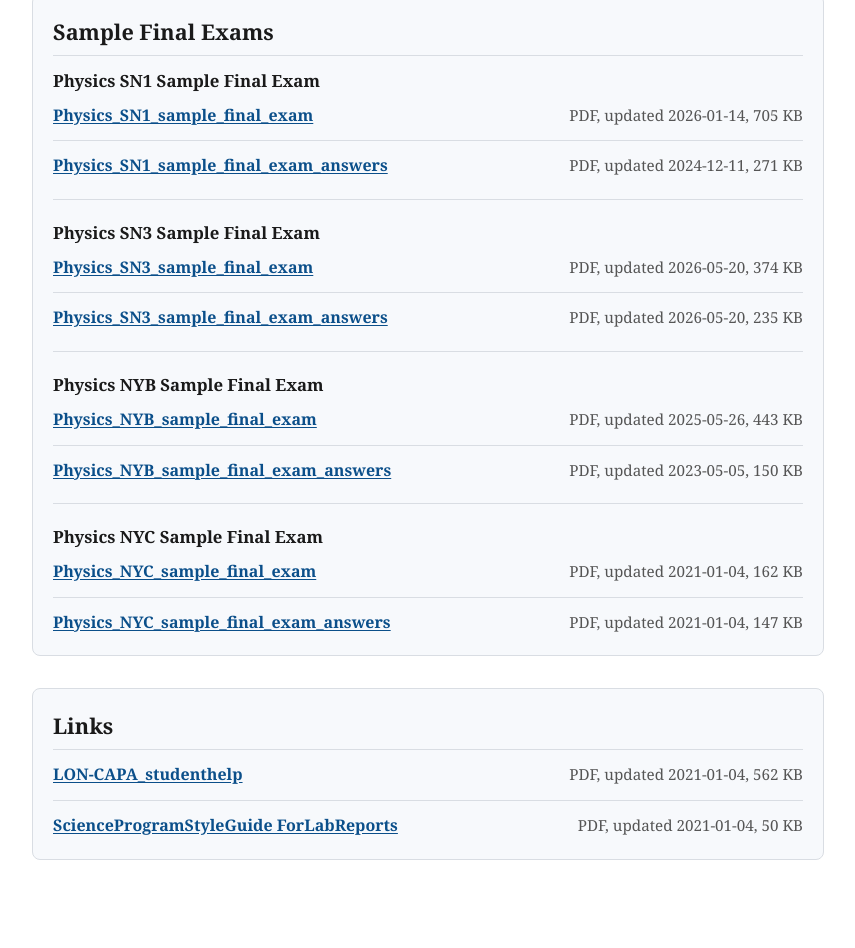
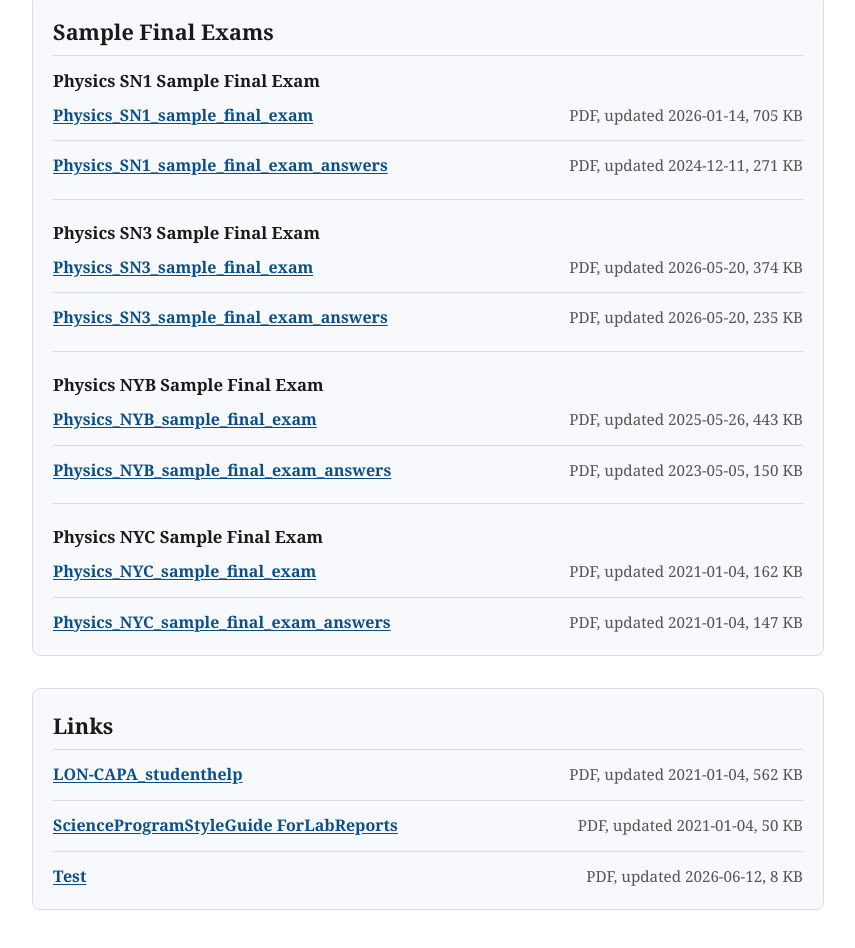
Before and after one commit to GitHubGreg/john-abbott-college-physics-public-website-files, a website: page docs/index.html in a window 1280 px wide. Shown: the part 3651-4599 px from the top of the page, without its empty margins (212-1067 px from the left). Drawn offline with Linux system fonts and the light colour scheme.

Commit message:
Update public files (2026-06-15 09:06:40 EDT)

```diff
--- a/docs/index.html
+++ b/docs/index.html
@@ -382,6 +382,10 @@
       <a href="files/links/scienceprogramstyleguide-forlabreports.pdf">ScienceProgramStyleGuide ForLabReports</a>
       <span>PDF, updated 2021-01-04, 50 KB</span>
     </li>
+    <li>
+      <a href="files/links/test.pdf">Test</a>
+      <span>PDF, updated 2026-06-12, 8 KB</span>
+    </li>
   </ul>
 </section>
   </main>
```
Also changed, not shown: docs/manifest.json, 1 other file.
